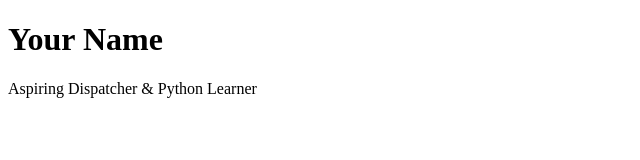
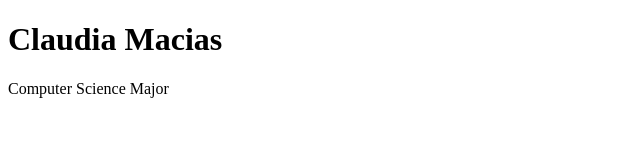
Before and after one commit to sinaimac/sinaimac.github.io, a plain HTML site: page index.html in a window 1280 px wide. Shown: the whole page, without its empty margins (0-640 px from the left). Drawn offline with Linux system fonts and the light colour scheme.

Commit message:
Update name and description in index.html

```diff
--- a/index.html
+++ b/index.html
@@ -5,7 +5,7 @@
 </head>
 
 <body>
-    <h1>Your Name</h1>
-    <p>Aspiring Dispatcher & Python Learner</p>
+    <h1>Claudia Macias</h1>
+    <p>Computer Science Major</p>
 </body>
 </html>
```
